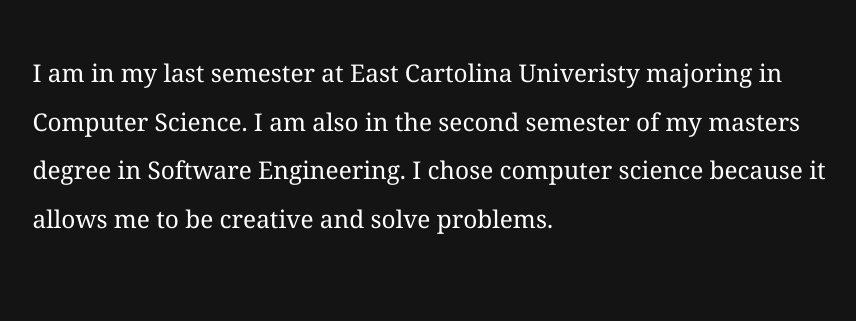
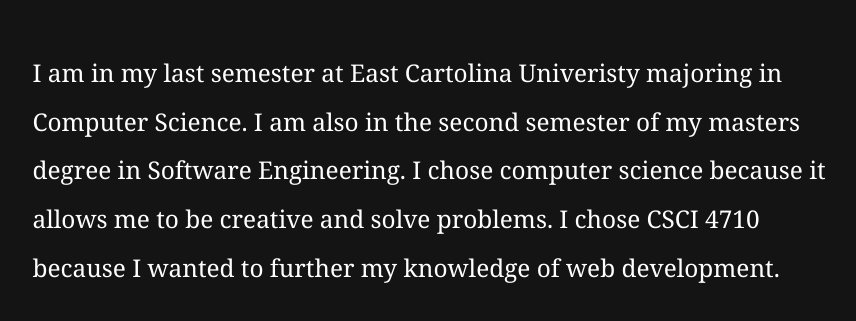
Before and after one commit to forbesw17/CSCI-4710, a plain HTML site: page HW1/index.html in a window 1280 px wide. Shown: the part 405-726 px from the top of the page, without its empty margins (195-1051 px from the left). Drawn offline with Linux system fonts and the light colour scheme.

Commit message:
Updated index.html

```diff
--- a/HW1/index.html
+++ b/HW1/index.html
@@ -16,7 +16,8 @@
         I am in my last semester at East Cartolina Univeristy majoring in
         Computer Science. I am also in the second semester of my masters degree
         in Software Engineering. I chose computer science because it allows me
-        to be creative and solve problems.
+        to be creative and solve problems. I chose CSCI 4710 because I wanted
+        to further my knowledge of web development.
       </p>
     </main>
     <footer>
```
